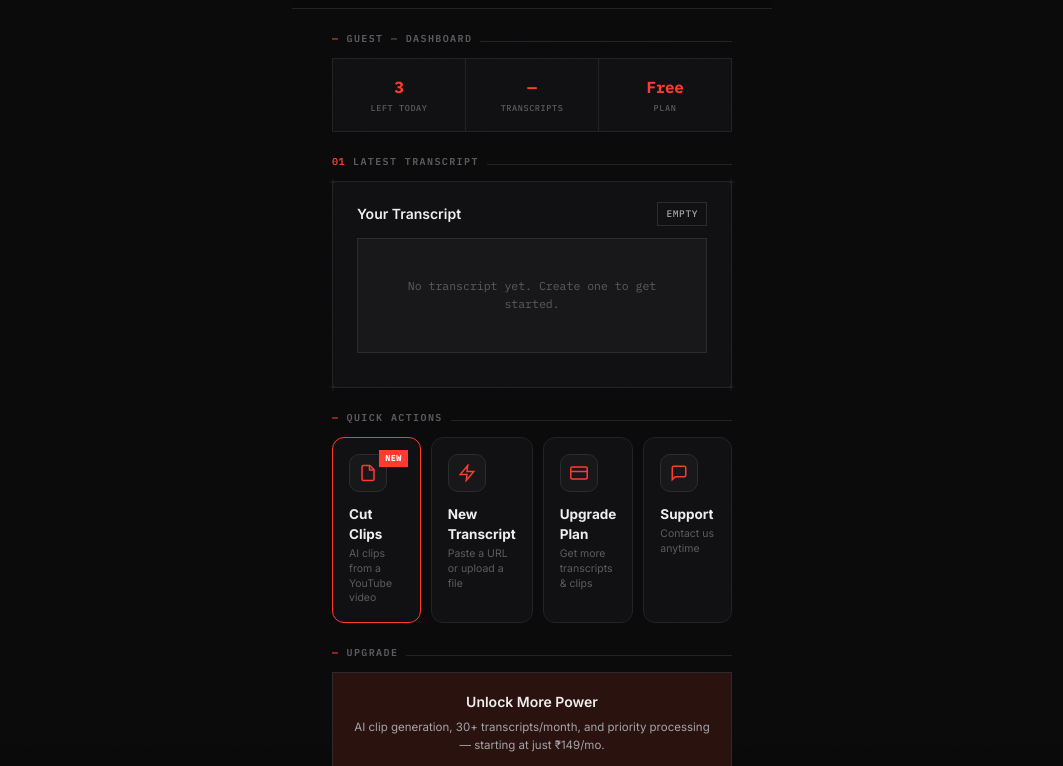
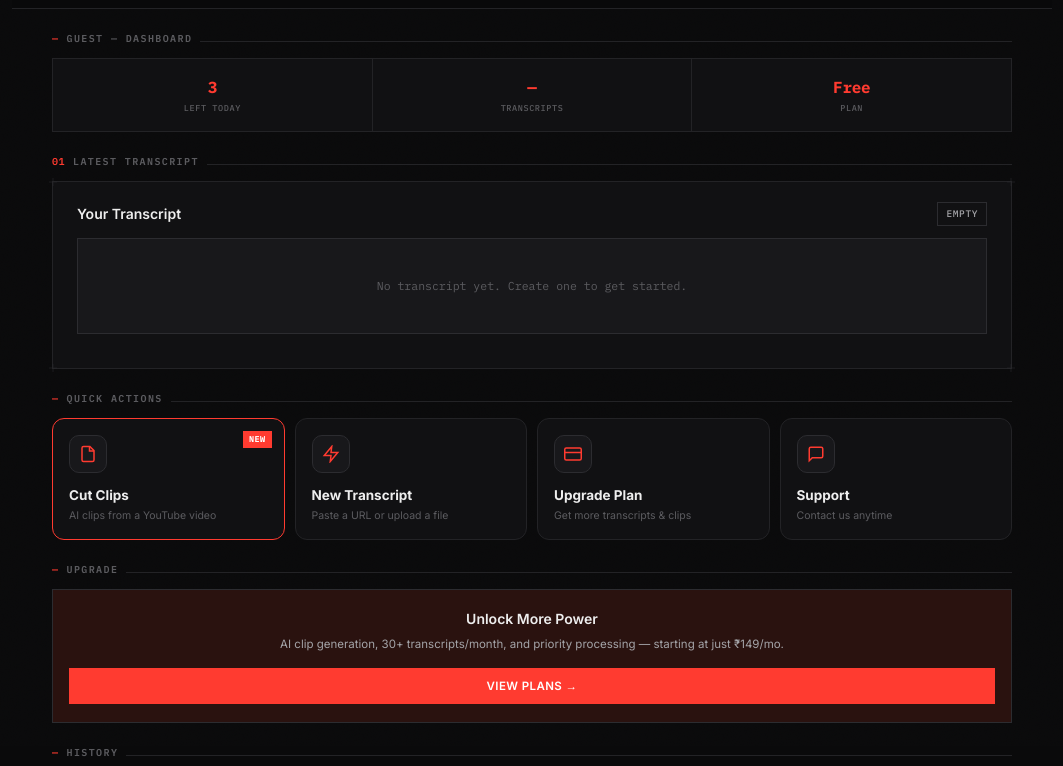
Before and after one commit to TARUNRAJ1517/reelscribe, a website: page public/dashboard.html in a window 1280 px wide. Shown: the part 54-820 px from the top of the page, without its empty margins (108-1171 px from the left). Drawn offline with Linux system fonts and the light colour scheme; no server answers.

Commit message:
Update dashboard.html

```diff
--- a/public/dashboard.html
+++ b/public/dashboard.html
@@ -9,7 +9,6 @@
 <link rel="stylesheet" href="/style.css">
 <style>
 body{
-  max-width:480px;
   position:relative;
 }
 body::before{
```
